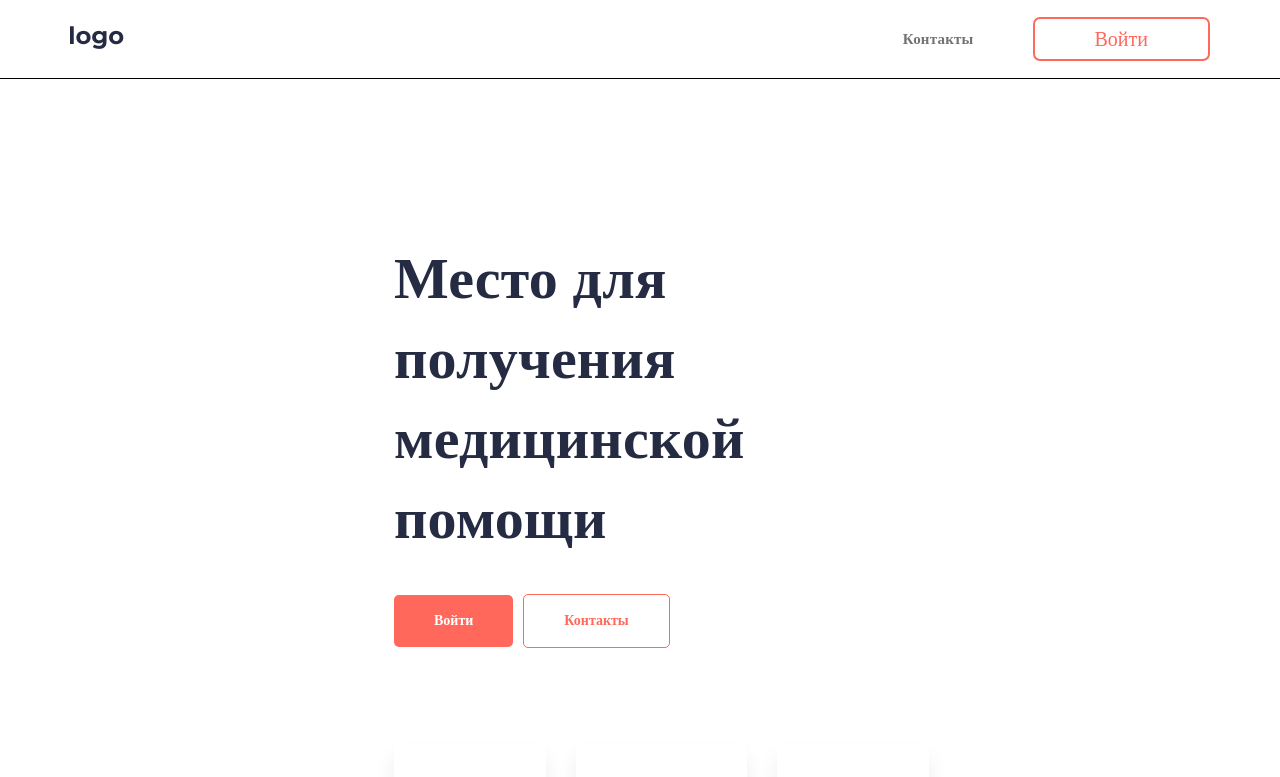
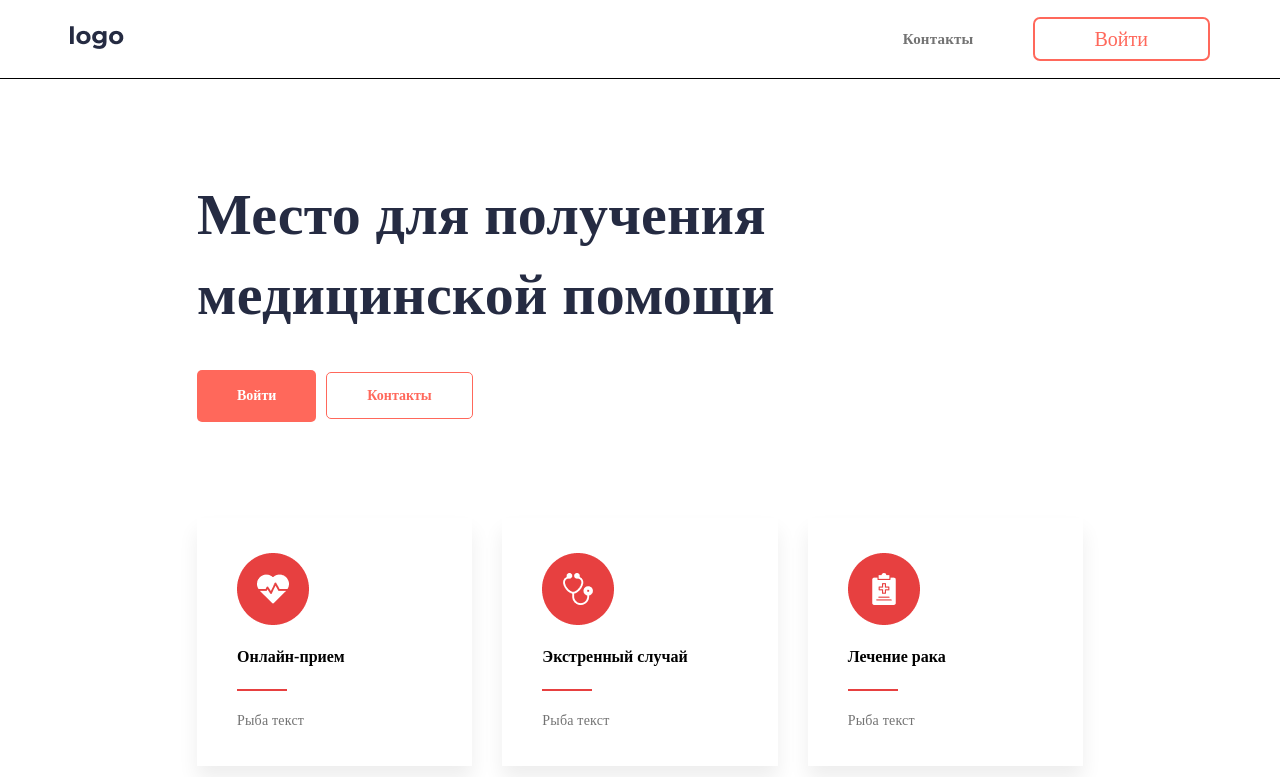
Before and after one commit to KashinGena/health_app, a React (Create React App) app: page / in a window 1280 px wide. Shown: the top 777 px of the page. Built offline with nearby package versions, Linux system fonts and the light colour scheme; a web font is replaced by a local one.

Commit message:
Pixel perfect for PC view

```diff
--- a/src/components/Contacts/Contacts.js
+++ b/src/components/Contacts/Contacts.js
@@ -1,25 +1,14 @@
 import React from 'react';
+import './Contacts.scss'
 
-const PrivateOffice = ({name}) => {
+const Contacts = () => {
     return (
         <div>
             <h1 className="contacts__title title">
-                Привет, {name}
+                Контакты
             </h1>
-            <div className="contacts__btn-container">
-                <button
-                    className="main__login-btn main-btn btn-login"
-                >
-                    Выйти из аккаунта
-                </button>
-                <button
-                    className="main__contacts-btn main-btn btn-second"
-                >
-                    Перейти в контакты
-                </button>
-            </div>
         </div>
     );
 };
 
-export default PrivateOffice;
+export default Contacts;
--- /dev/null
+++ b/src/components/Contacts/Contacts.scss
@@ -0,0 +1,5 @@
+.contacts {
+    &__title {
+        margin-top: 89px;
+    }
+}
--- a/src/components/Header/Header.js
+++ b/src/components/Header/Header.js
@@ -1,6 +1,7 @@
 import React from 'react';
 import './Header.scss'
 import logo from '../../assets/logo.png'
+import { NavLink } from 'react-router-dom';
 
 const Header = ({onLoginClick,isLoggedIn}) => {
     console.log(isLoggedIn);
@@ -14,9 +15,14 @@ const Header = ({onLoginClick,isLoggedIn}) => {
                 <div className="header__container">
                     <nav className="menu">
                         <ul className="menu__list">
-                            <li className="menu__list-item">
-                                Контакты
-                            </li>
+                                <li className="menu__list-item">
+                                    <NavLink to="/contacts"
+                                        className="menu__list-item-link"
+                                    >
+                                        Контакты
+                                    </NavLink>
+                                </li>
+
                         </ul>
                     </nav>
                     <button className='header__login-btn'
--- a/src/components/Header/Header.scss
+++ b/src/components/Header/Header.scss
@@ -36,13 +36,16 @@
         align-items: center;
         &-item {
             padding: 10px;
-            font-family: 'Open Sanf';
-            font-weight: 600;
-            font-size: 15px;
             cursor: pointer;
-            line-height: 24px;
-            letter-spacing: .2px;
-            color:#737373;
+            &-link {
+                font-family: 'Open Sanf';
+                font-weight: 600;
+                font-size: 15px;
+                text-decoration: none;
+                line-height: 24px;
+                letter-spacing: .2px;
+                color:#737373;
+            }
             &:hover {
                 padding-bottom: 9px;
                 border-bottom: 1px solid #737373;
--- a/src/components/MainGreeting/MainGreeting.js
+++ b/src/components/MainGreeting/MainGreeting.js
@@ -4,24 +4,33 @@ import cancer from '../../assets/cancer.png'
 import emergency from '../../assets/emergency.png'
 import online from '../../assets/online.png'
 import OurServiceItem from '../OurServiceItem/OurServiceItem';
+import { NavLink } from 'react-router-dom';
 
 
 const services =[
-    {title:"Онлайн помощь", text:"Рыба текст",img:online},
+    {title:"Онлайн-прием", text:"Рыба текст",img:online},
     {title:"Экстренный случай", text:"Рыба текст",img:emergency},
     {title:"Лечение рака", text:"Рыба текст",img:cancer},
 
 ]
-const MainGreeting = () => {
+const MainGreeting = ({onLogin}) => {
 
     return (
-        <div className="main">
+        <div>
             <h1 className="main__title title">
             Место для получения медицинской помощи
             </h1>
             <div className="main__btn-container">
-                <button className="main__login-btn main-btn btn-login">Войти</button>
-                <button className="main__contacts-btn main-btn btn-second">Контакты</button>
+                <button className="main__login-btn main-btn btn-login"
+                        onClick={onLogin}
+                >
+                    Войти
+                </button>
+                <NavLink to="/contacts"
+                        className="main__contacts-btn main-btn btn-second"
+                >
+                    Контакты
+                </NavLink>
             </div>
             <div className="main__our-service ">
                 <ul className="main__our-service-list">
@@ -36,7 +45,6 @@ const MainGreeting = () => {
                     })}
                 </ul>
             </div>
-
         </div>
     );
 };
--- a/src/containers/PrivateOffice/PrivateOffice.js
+++ b/src/components/PrivateOffice/PrivateOffice.js
@@ -1,24 +1,25 @@
 import React from 'react';
+import './PrivateOffice.scss'
+import { NavLink } from 'react-router-dom';
 
-const PrivateOffice = ({user}) => {
-    console.log(user);
-
+const PrivateOffice = ({user,onLogout}) => {
     return (
         <div>
-            <h1 className="contacts__title title">
+            <h1 className="private-office__title title">
                 Привет, {user}
             </h1>
-            <div className="contacts__btn-container">
+            <div className="private-office__btn-container">
                 <button
+                    onClick={onLogout}
                     className="main__login-btn main-btn btn-login"
                 >
                     Выйти из аккаунта
                 </button>
-                <button
+                <NavLink to="/contacts"
                     className="main__contacts-btn main-btn btn-second"
                 >
                     Перейти в контакты
-                </button>
+                </NavLink>
             </div>
         </div>
     );
--- /dev/null
+++ b/src/components/PrivateOffice/PrivateOffice.scss
@@ -0,0 +1,5 @@
+.private-office {
+    &__title {
+        margin-top: 45px;
+    }
+}
--- a/src/containers/MainContainer/MainContainer.js
+++ b/src/containers/MainContainer/MainContainer.js
@@ -3,9 +3,11 @@ import  './MainContainer.scss'
 import { useSelector, useDispatch } from 'react-redux';
 import Header from '../../components/Header/Header'
 import {autoAuth, logout, auth} from '../../redux/actions/auth'
+import Login from '../Login/Login'
+import Contacts from '../../components/Contacts/Contacts';
+import PrivateOffice from '../../components/PrivateOffice/PrivateOffice';
 import MainGreeting from '../../components/MainGreeting/MainGreeting';
-import Login from '../Login/Login'
-import PrivateOffice from '../../containers/PrivateOffice/PrivateOffice'
+import { Route, Switch, Redirect } from 'react-router-dom';
 
 const MainContainer = () => {
     const dispatch = useDispatch()
@@ -22,21 +24,30 @@ const MainContainer = () => {
     }
 
     const onLoginClickHandler = () => {
-        console.log(isLoggedIn);
-
         if (isLoggedIn) dispatch(logout())
             else setModalOpen(true)
-        console.log(isModalOpened);
-
     }
     return (
         <div>
-            <Header name={user}
-                    onLoginClick={onLoginClickHandler}
+            <Header onLoginClick={onLoginClickHandler}
                     isLoggedIn={isLoggedIn}
             />
             <div className="main">
-                {!isLoggedIn?<MainGreeting/>:<PrivateOffice user={user}/>}
+                <Switch>
+                    <Route exact path="/">
+                        {isLoggedIn?
+                            <PrivateOffice user={user}
+                                            onLogout={onLoginClickHandler}
+                            />
+                        :
+                        <MainGreeting
+                            onLogin={onLoginClickHandler}
+                        />}
+                    </Route>
+                    <Route exact path='/contacts'>
+                        {isLoggedIn?<Contacts/>:<Redirect to="/"/>}
+                    </Route>
+                </Switch>
             </div>
             {isModalOpened?
                 <Login onSubmit={onSubmitHandler}
--- a/src/containers/MainContainer/MainContainer.scss
+++ b/src/containers/MainContainer/MainContainer.scss
@@ -3,5 +3,5 @@
     margin: 0 197px;
     flex-direction: column;
     align-items: flex-start;
-    padding: 80px 0;
+    padding: 96px 0 80px;
 }
--- a/src/index.js
+++ b/src/index.js
@@ -5,11 +5,14 @@ import App from './App';
 import reportWebVitals from './reportWebVitals';
 import {Provider} from 'react-redux'
 import store from './redux/store';
+import {HashRouter} from 'react-router-dom'
 
 ReactDOM.render(
   <React.StrictMode>
     <Provider store={store}>
-      <App />
+      <HashRouter>
+        <App />
+      </HashRouter>
     </Provider>
   </React.StrictMode>,
   document.getElementById('root')
--- a/src/scss/App.scss
+++ b/src/scss/App.scss
@@ -27,6 +27,12 @@
 .btn-second {
   color:$primary-color;
   border: 1px solid $primary-color;
+  text-decoration: none;
+  font-family: 'Montserrat';
+  font-style: normal;
+  font-weight: bold;
+  font-size: 14px;
+  line-height: 22px;
 }
 
 .title {
```
Also changed, not shown: src/logo (2).png (deleted). Lines whose indentation alone changed are shown as unchanged.
